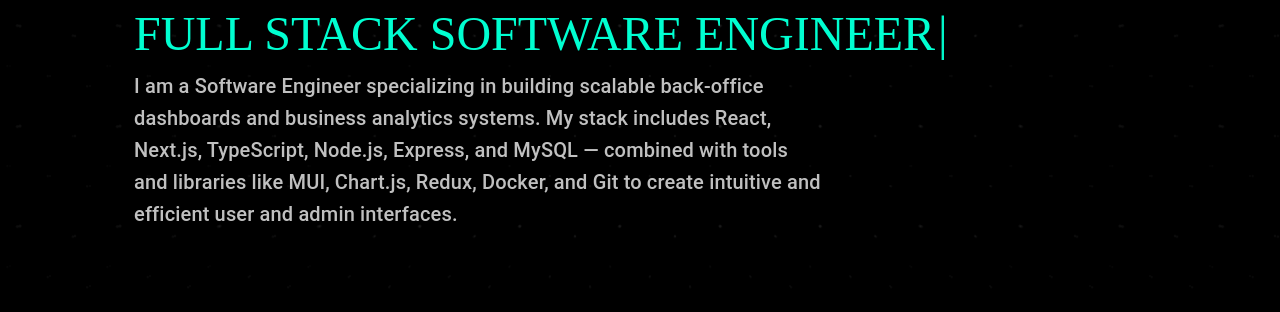
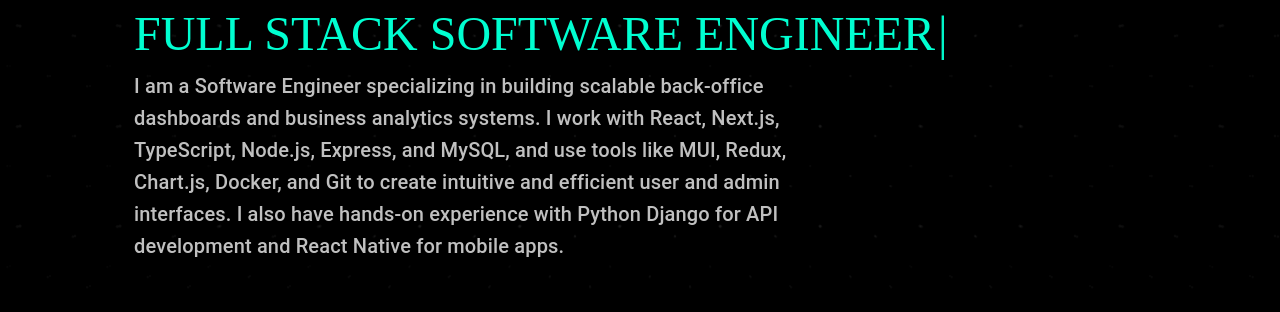
Before and after one commit to JohnIrish31/John-Irish-Juaneza-WEB, a Next.js app: page / in a window 1280 px wide. Shown: the part 304-616 px from the top of the page. Built offline with nearby package versions, Linux system fonts and the light colour scheme; no server answers.

Commit message:
added skill

```diff
--- a/app/components/banner/BannerSection.tsx
+++ b/app/components/banner/BannerSection.tsx
@@ -67,10 +67,11 @@
           variant={isMobile ? "body2" : "h6"}
         >
           I am a Software Engineer specializing in building scalable back-office
-          dashboards and business analytics systems. My stack includes React,
-          Next.js, TypeScript, Node.js, Express, and MySQL — combined with tools
-          and libraries like MUI, Chart.js, Redux, Docker, and Git to create
-          intuitive and efficient user and admin interfaces.
+          dashboards and business analytics systems. I work with React, Next.js,
+          TypeScript, Node.js, Express, and MySQL, and use tools like MUI,
+          Redux, Chart.js, Docker, and Git to create intuitive and efficient
+          user and admin interfaces. I also have hands-on experience with Python
+          Django for API development and React Native for mobile apps.
         </Typography>
       </Stack>
     </Box>
```
